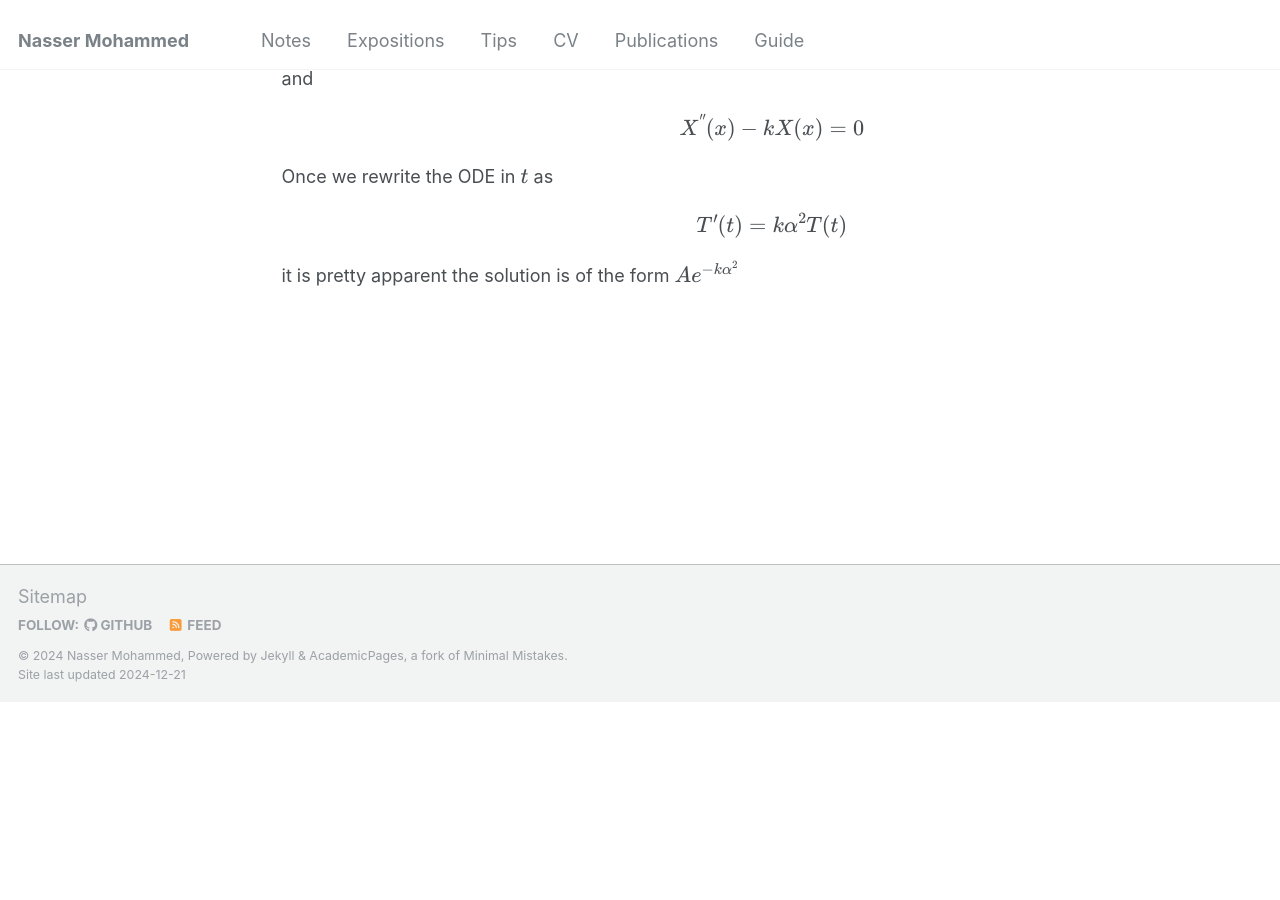
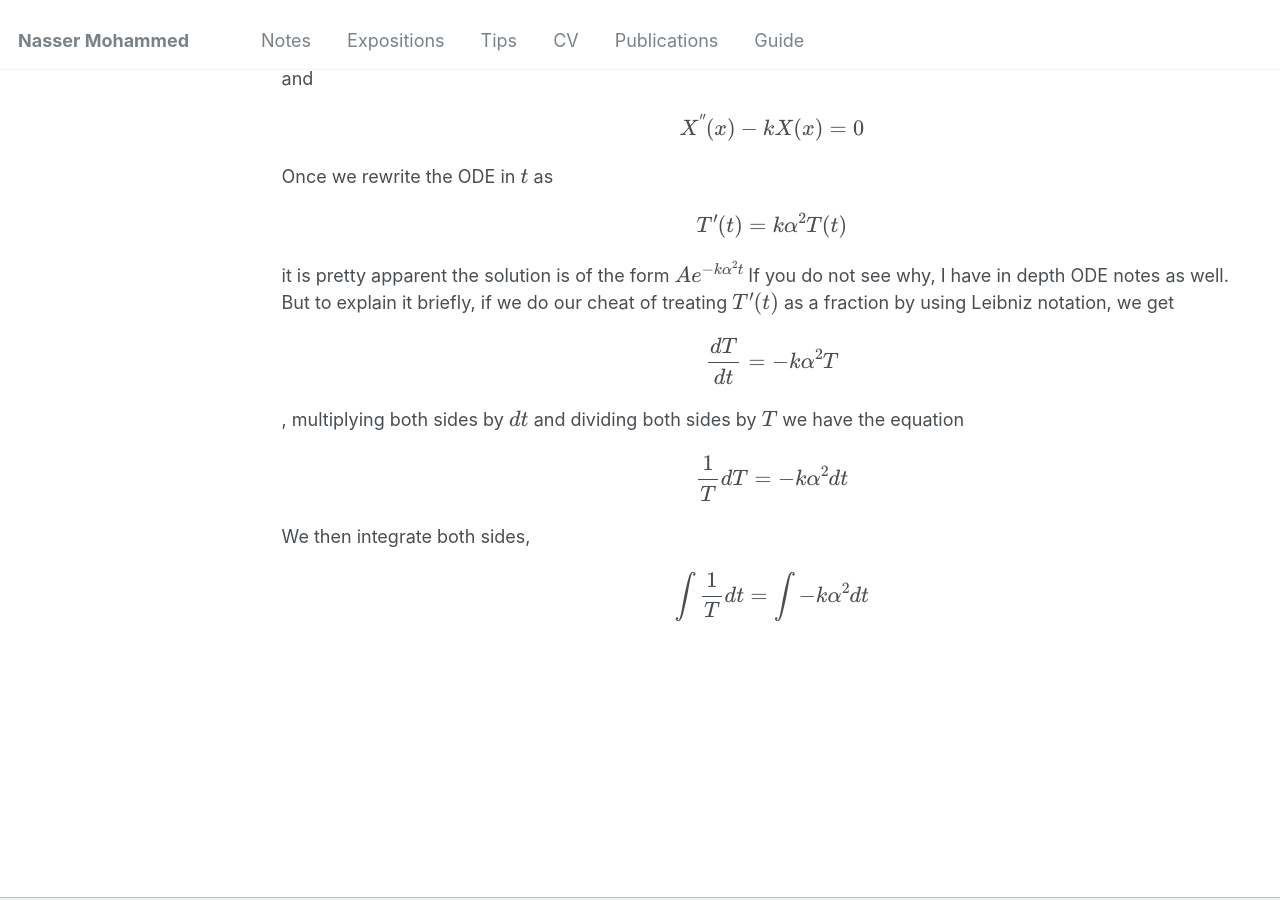
Before and after one commit to Nasser-Mohammed/Nasser-Mohammed.github.io, a Jekyll site: the page built from _pages/notes/pde/heatequation.md, in a window 1280 px wide and 900 px high, scrolled down 2905 px. Built offline with Jekyll 4.4.1, drawn with Linux system fonts in a browser that asks for light colours; before the commit the page ends 3607 px from its top, so only the background shows below that.

Commit message:
Update heatequation.md

```diff
--- a/_pages/notes/pde/heatequation.md
+++ b/_pages/notes/pde/heatequation.md
@@ -42,4 +42,5 @@ For simplicity in future computation, I will also move the \\(\alpha^2\\) term t
 Here, we come to a very important conclusion. Since the left hand side of the equation is strictly in terms of \\(t\\) and the right hand side is strictly in terms of \\(x\\), then for example, if we allow \\(t\\) to vary, the right hand side of of the equation: \\[\frac{X^{\''}(x)}{X(x)}\\] will not change, since it is only dependent on \\(x\\). What this tells us, is that the ratio: \\[\frac{T'(t)}{\alpha^2T(t)}\\] is **constant**. i.e. \\(\alpha^2T(t)\\) is always inversely proportional to \\(T'(t)\\), and therefore is constant and does not change. The same logic can be used in the opposite direction, if we allow \\(x\\) to vary, we can say the same thing about the ratio of \\(\frac{X^{\''}(x)}{X(x)}\\) being **constant**. We call this constant **k**, and we know that \\[\frac{T'(t)}{\alpha^2T(t)} = \frac{X^{\''}(x)}{X(x)} = k\\]
 We are now in a position to start finding functions that satisfy this equation. Now we will treat our previous equation, as two separate equations, that is \\[\frac{T'(t)}{\alpha^2T(t)} = k\\] and \\[\frac{X^{\''}(x)}{X(x)} = k\\]
 By rearranging the equations as below, we see we have two linear homogenous ODEs. The ODE in \\(t\\) is of first order and the ODE in \\(x\\) is of second order. \\[T'(t) - k\alpha^2T(t) = 0\\] and \\[X^{\''}(x) - kX(x) = 0\\]
-Once we rewrite the ODE in \\(t\\) as \\[T'(t) = k\alpha^2T(t)\\] it is pretty apparent the solution is of the form \\(Ae^{-k\alpha^2}\\)
+Once we rewrite the ODE in \\(t\\) as \\[T'(t) = k\alpha^2T(t)\\] it is pretty apparent the solution is of the form \\(Ae^{-k\alpha^2t}\\)
+If you do not see why, I have in depth ODE notes as well. But to explain it briefly, if we do our cheat of treating \\(T'(t)\\) as a fraction by using Leibniz notation, we get \\[\frac{dT}{dt} = -k\alpha^2T\\], multiplying both sides by \\(dt\\) and dividing both sides by \\(T\\) we have the equation \\[\frac{1}{T}dT = -k\alpha^2dt\\] We then integrate both sides, \\[\int \frac{1}{T}dt = \int -k\alpha^2dt\\]
```
